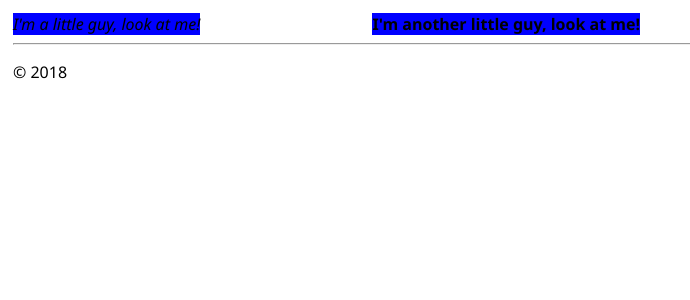
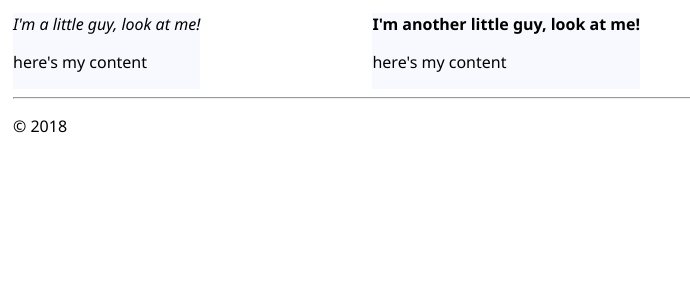
Before and after one commit to cossentino/daily_circ, a Django app: template main/templates/main/news.html in a window 1280 px wide. Shown: the top 300 px of the page, without its empty margins (0-690 px from the left). Run offline with Django 3.2, Linux system fonts and the light colour scheme; the template is opened without the code that fills it, so the values that code supplies are empty.

Commit message:
minor css edits

```diff
--- a/main/static/main/site.css
+++ b/main/static/main/site.css
@@ -9,8 +9,7 @@
 .headline-card {
   display: flex;
   flex-direction: column;
-  background-color: blue;
-  grid-column: span 1 / span 1;
+  background-color:ghostwhite;
 }
 
 
--- a/main/templates/main/little_guy.html
+++ b/main/templates/main/little_guy.html
@@ -2,9 +2,11 @@
   <div class="headlines-container">
     <div class="headline-card">
       <em>I'm a little guy, look at me!</em>
+      <p>here's my content</p>
     </div>
     <div class="headline-card">
       <strong>I'm another little guy, look at me!</strong>
+      <p>here's my content</p>
     </div>
   </div>
 </div>
```
